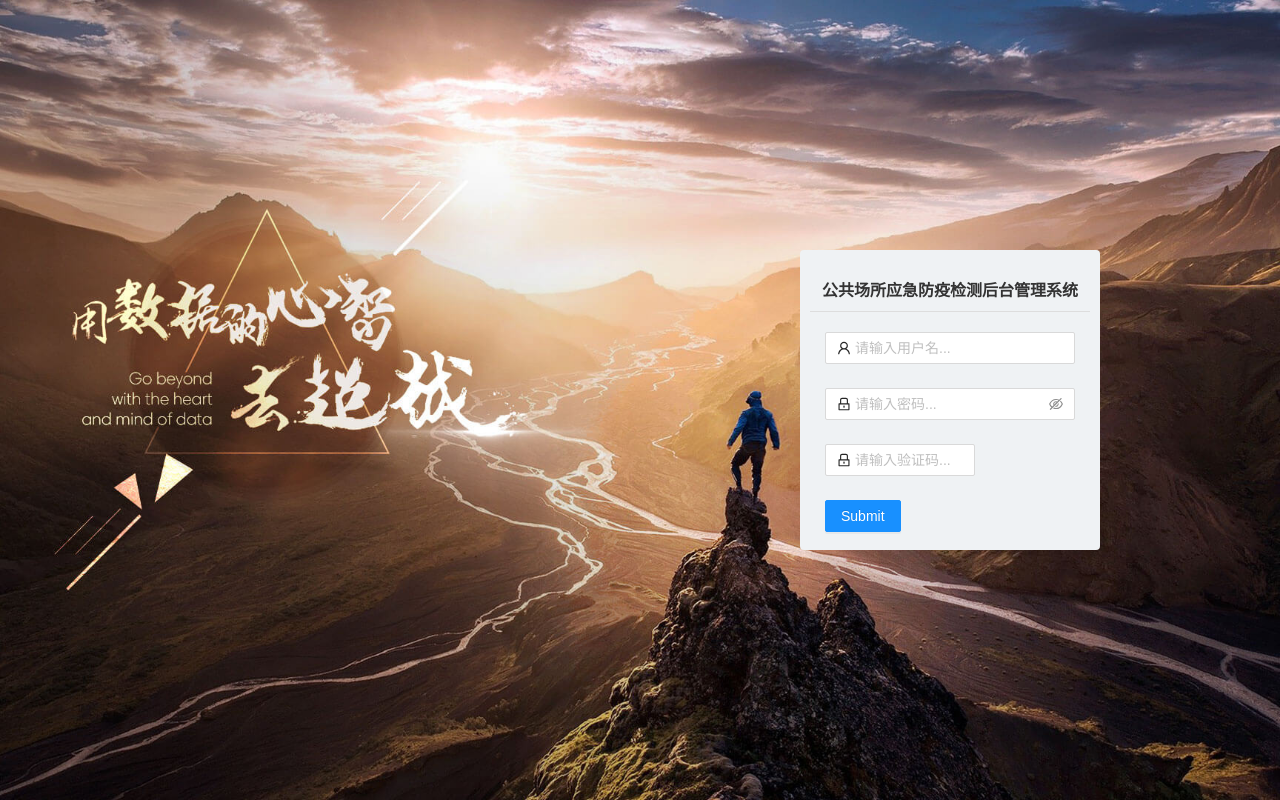
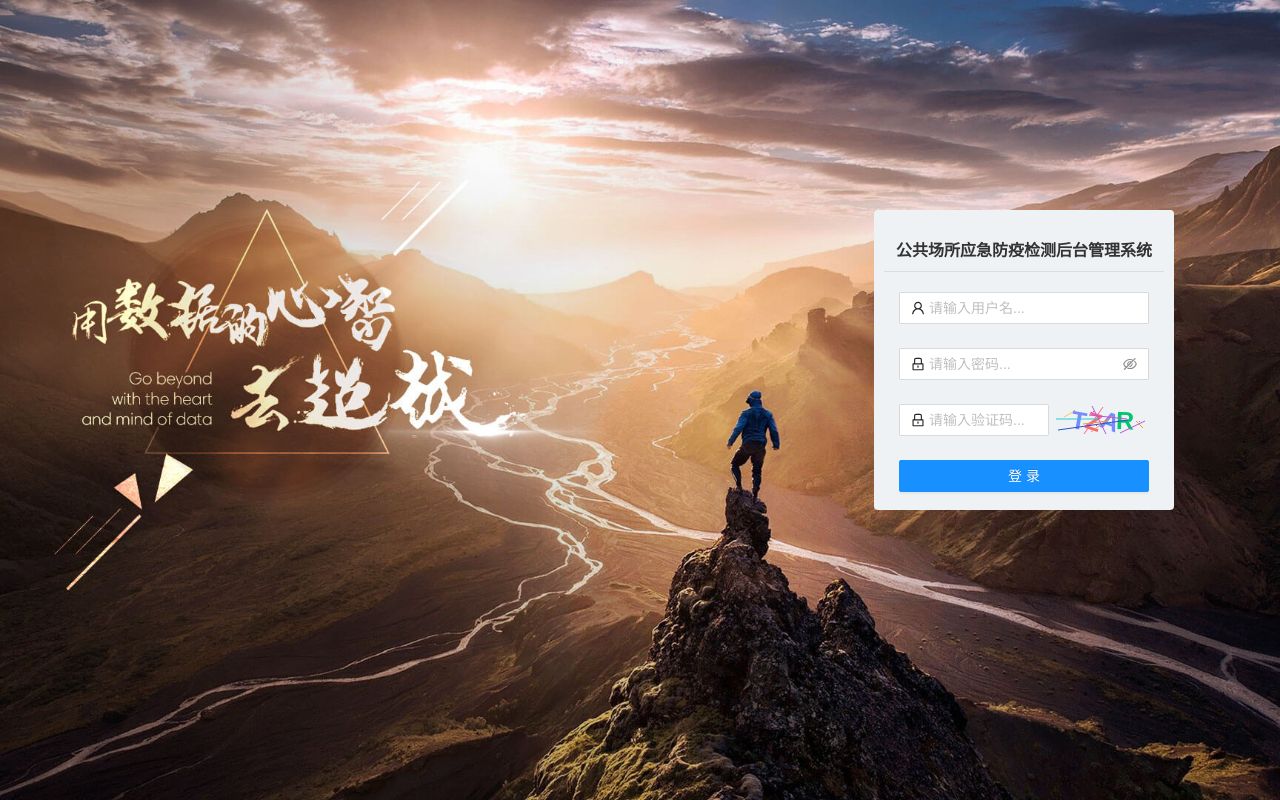
Before and after one commit to cuimaomao0123/react-app, a React (Create React App) app: page / in a window 1280 px wide. Built offline with nearby package versions, Linux system fonts and the light colour scheme.

Commit message:
'2020/12/7'

```diff
--- a/src/pages/login/index.js
+++ b/src/pages/login/index.js
@@ -1,25 +1,36 @@
-import React, { memo, useCallback } from 'react';
+import React, { memo, useEffect } from 'react';
 import { Form, Input, Button, } from 'antd';
 import { UserOutlined, LockOutlined } from '@ant-design/icons';
-import { LoginBg, LoginBox } from './style.js'
+
+import Vertify from './vertify';
+import { LoginBg,
+        LoginBox } from './style.js'
 
 export default memo(function Login() {
+  let username;
+  let password;
+  let authcode;
+
+  useEffect(() => {
+    // const verifyCode = new GVerify("v_container");
+  },[])
   const layout = {
     wrapperCol: { span: 20 }
   };
   const codelayout = {
     wrapperCol: { span: 12 }
   };
-  const tailLayout = {
-    wrapperCol: { offset: 8, span: 12 },
+  const butlayout = {
+    wrapperCol: { offset: 0, span: 20 },
   };
-
-  const onFinish = useCallback(values => {
-      console.log('Success:', values);
-    },[]);
-  const onFinishFailed = useCallback(errorInfo => {
-    console.log('Failed:', errorInfo);
-  },[]);
+  const onFinish = values => {
+    username = values.username;
+    password = values.password;
+    authcode = values.authcode;
+  };
+  const onFinishFailed = errorInfo => {
+    // console.log('Failed:', errorInfo);
+  };
   const handleUserName = (rule, value, callback) => {
     if(value && value.length <8){
       return Promise.reject("请输入有效用户名");
@@ -27,13 +38,26 @@ export default memo(function Login() {
       return Promise.resolve();
     }
   }
+  const handlePassWord = (rule, value, callback) => {
+    if(value && value.length <8){
+      return Promise.reject("请输入有效密码");
+    }else{
+      return Promise.resolve();
+    }
+  }
+  const handleAuthCode = (rule, value, callback) => {
+    if(value && value.length <8){
+      return Promise.reject("请输入正确验证码");
+    }else{
+      return Promise.resolve();
+    }
+  }
   const rules = {
     username: [{ required: true, message: '请输入用户名' },{validator: (rule, value, callback) => handleUserName(rule, value, callback)}],
-    password: [],
-    authcode: []
+    password: [{ required: true, message: '请输入密码' },{validator: (rule, value, callback) => handlePassWord(rule, value, callback)}],
+    authcode: [{ required: true, message: '请输入验证码' },{validator: (rule, value, callback) => handleAuthCode(rule, value, callback)}]
   }
 
-  // const [form] = Form.useForm();
   return (
   <LoginBg>
     <LoginBox>
@@ -41,6 +65,7 @@ export default memo(function Login() {
       <Form
       {...layout}
       name="basic"
+      validateTrigger="onSubmit"
       initialValues={{ remember: true }}
       onFinish={onFinish}
       onFinishFailed={onFinishFailed}
@@ -53,23 +78,33 @@ export default memo(function Login() {
       </Form.Item>
       <Form.Item
         name="password"
-        rules={[{ required: true, message: '请输入密码' }]}
+        rules={rules.password}
       >
          <Input.Password prefix={<LockOutlined className="site-form-item-icon" />} type="password" placeholder="请输入密码..." />
       </Form.Item>
       <Form.Item
         {...codelayout}
         name="authcode"
-        rules={[{ required: true, message: '请输入验证码' }]}
+        rules={rules.authcode}
       >
         <Input prefix={<LockOutlined className="site-form-item-icon" />} type="password" placeholder="请输入验证码..." />
       </Form.Item>
-      <Form.Item {...tailLayout}>
-        <Button type="primary" htmlType="submit">
-          Submit
+      <Form.Item {...butlayout}>
+        <Button type="primary" htmlType="submit" block>
+          登录
         </Button>
       </Form.Item>
     </Form>
+    <div id="login_vertify">
+      <Vertify
+        width={90}
+        height={30}
+        count={4}
+        lineCount={10}
+        pointCount={5}
+        fontSize={25}
+        />
+    </div>
     </LoginBox>
   </LoginBg>
   )
--- a/src/pages/login/style.js
+++ b/src/pages/login/style.js
@@ -12,10 +12,10 @@ export const LoginBg = styled.div`
 export const LoginBox = styled.div`
   padding-top: 20px;
   height: 300px;
-  position: absolute;
-  right: 180px;
-  top: 50%;
-  transform: translateY(-50%);
+  position: relative;
+  top: 45%;
+  left: 80%;
+  transform: translateY(-50%) translateX(-50%);
   width: 300px;
   background-color: rgb(239, 242, 244);
   border-radius: 4px;
@@ -31,4 +31,11 @@ export const LoginBox = styled.div`
   .ant-form-item-control{
     margin: 0 0 0 25px;
   }
+  #login_vertify{
+    position: absolute;
+    right: 23px;
+    bottom: 73px;
+    height: 32px;
+    width: 95px;
+  }
 `
--- /dev/null
+++ b/src/pages/login/vertify.js
@@ -0,0 +1,137 @@
+/* eslint-disable no-param-reassign */
+import React, { useRef, useEffect, useState } from 'react';
+
+// 默认的颜色
+const COLORS = [
+  '#2E57C9',
+  '#04c56f',
+  '#f39538',
+  '#b757dc',
+  '#e26d6d',
+  '#8868ff',
+  '#24cdd0',
+  '#ffc84e',
+  '#fe657f',
+  '#748cfd',
+];
+
+// 角度转弧度
+const getAngle = degree => (degree * Math.PI) / 180;
+
+// 获取 [start-end] 范围内的随机数
+const getRan = (start, end) =>
+  Math.floor(Math.random() * (end - start) + start);
+
+// 获取 colors 内的任意颜色
+const getRanColor = colors => colors[getRan(0, colors.length)];
+
+// 默认的随机数
+const DATASETS = 'A,B,C,E,F,G,H,J,K,L,M,N,P,Q,R,S,T,W,X,Y,Z,1,2,3,4,5,6,7,8,9,0'.split(
+  ',',
+);
+
+const draw = (
+  ctx,
+  strs,
+  { width, height, colors, fontSize, lineCount, pointCount },
+) => {
+  // clear previous
+  ctx.clearRect(0, 0, width, height);
+
+  // drawText
+  ctx.font = `bold ${fontSize}px Arial`;
+  ctx.textBaseline = 'middle';
+
+  const pl = width / (strs.length + 2);
+  strs.forEach((c, i) => {
+    const x = pl * (i + 1);
+    const y = height / 2 + getRan(0, 6);
+    const deg = getAngle(getRan(0, 30));
+    const color = getRanColor(colors);
+
+    ctx.fillStyle = color;
+    ctx.translate(x, y);
+    ctx.rotate(deg);
+    ctx.fillText(c, 0, 0);
+    ctx.rotate(-deg);
+    ctx.translate(-x, -y);
+  });
+  // draw  points
+  for (let i = 0; i < pointCount; i += 1) {
+    const x = getRan(0, width);
+    const y = getRan(0, height);
+
+    ctx.strokeStyle = getRanColor(colors);
+    ctx.beginPath();
+    ctx.moveTo(x, y);
+    ctx.lineTo(x + 1, y + 1);
+    ctx.stroke();
+  }
+  // draw lines
+  for (let i = 0; i < lineCount; i += 1) {
+    ctx.strokeStyle = getRanColor(colors);
+    ctx.beginPath();
+    ctx.moveTo(getRan(0, width), getRan(0, height));
+    ctx.lineTo(getRan(0, width), getRan(0, height));
+    ctx.stroke();
+  }
+};
+
+const getRanCaptha = (count, datasets) =>
+  new Array(count).fill(null).map(() => datasets[getRan(0, datasets.length)]);
+
+/**
+ * @hook Captha
+ * @desc 验证码组件
+ * @ref https://developer.mozilla.org/zh-CN/docs/Web/API/CanvasRenderingContext2D
+ * */
+function Captha({
+  style,
+  width = 180, // 宽度
+  height = 60, // 高度
+  colors = COLORS, // 随机的颜色列表
+  datasets = DATASETS, // 随机的验证码列表
+  count = 4, // 个数
+  fontSize = 32, // 字体大小
+  lineCount = 5, // 干扰线个数
+  pointCount = 20, // 干扰点个数
+  onChange = captha => captha, // 验证码更新后的回调
+}) {
+  const [captha, setCaptha] = useState(getRanCaptha(count, datasets));
+  const canvas = useRef(null);
+  const context = useRef(null);
+
+  useEffect(() => {
+    context.current = canvas.current.getContext('2d');
+  }, []);
+
+  useEffect(() => {
+    toDraw();
+
+    if (onChange instanceof Function) {
+      onChange(captha.join(''));
+    }
+  }, [captha]);
+
+  const toDraw = () =>
+    draw(context.current, captha, {
+      width,
+      height,
+      colors,
+      fontSize,
+      lineCount,
+      pointCount,
+    });
+  const reDraw = () => setCaptha(getRanCaptha(count, datasets));
+
+  return (
+    <canvas
+      ref={canvas}
+      width={width}
+      height={height}
+      style={style}
+      onClick={reDraw}
+    />
+  );
+}
+export default Captha;
```
Also changed, not shown: 1 other file (tests, documents, lock files or other folders).
